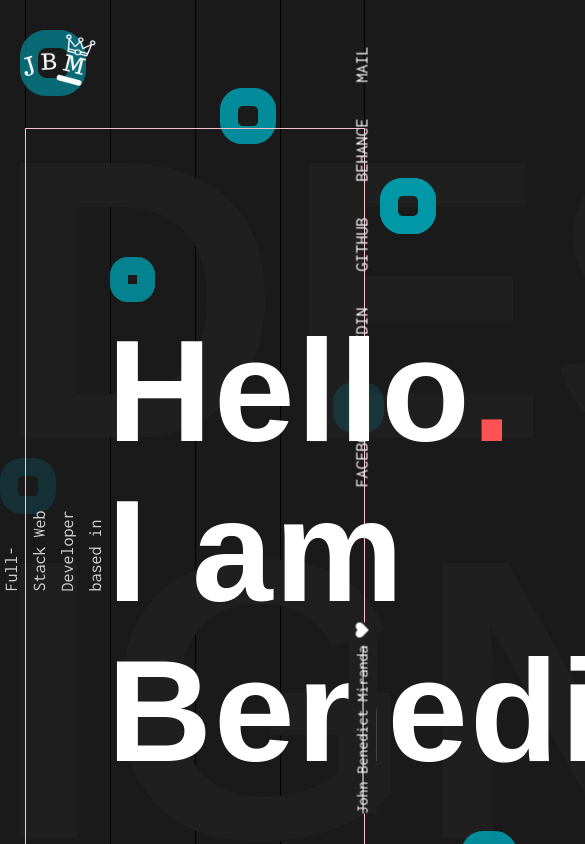
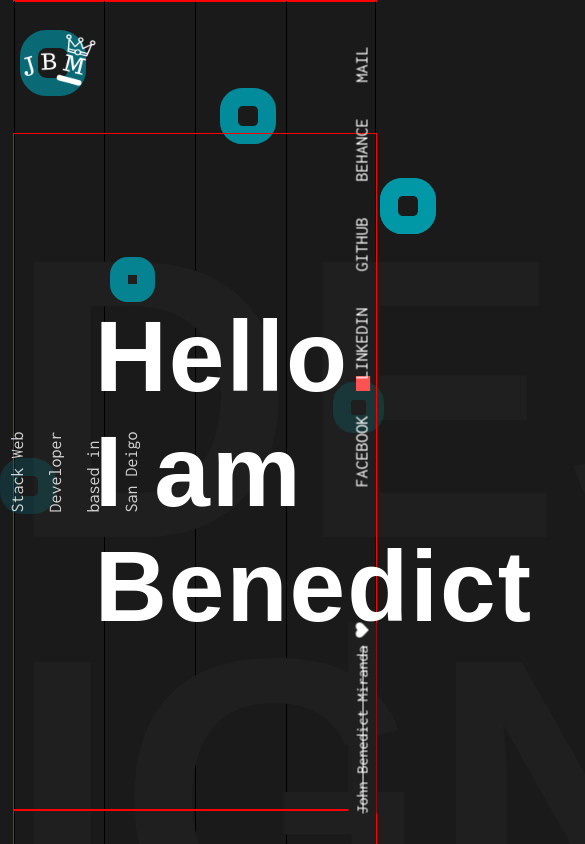
Before and after one commit to john2796/personal-portfolio, a React (Create React App) app: page / in a window 390 px wide. Shown: the top 844 px of the page, 585 px wide, since content can reach past the window. Built offline with nearby package versions, Linux system fonts and the light colour scheme; a web font is replaced by a local one.

Commit message:
added responsive for text

```diff
--- a/src/AppStyle.js
+++ b/src/AppStyle.js
@@ -27,41 +27,30 @@ export const AppStyle = styled.div`
     font-weight: 700;
     letter-spacing: 2px;
     z-index: 23;
-    @media (max-width: 1199px) {
-    }
     @media (max-width: 991px) {
       font-size: 145px;
       line-height: 160px;
     }
-    @media (max-width: 767px) {
-    }
     @media (max-width: 600px) {
-    }
-    @media (max-width: 480px) {
-    }
-    @media (max-width: 380px) {
+      font-size: 100px;
+      line-height: 115px;
     }
   }
 
-  h2 {
-    font-size: 100px;
-    line-height: 120px;
+  h2,
+  .footer-a {
+    font-size: 120px;
+    line-height: 150px;
     font-weight: 700;
     margin-bottom: 75px;
-    /* @media (max-width: 1199px) {
-    } */
+    @media (max-width: 1199px) {
+      font-size: 100px;
+      line-height: 120px;
+    }
     @media (max-width: 991px) {
       font-size: 80px;
       line-height: 100px;
     }
-    /* @media (max-width: 767px) {
-    }
-    @media (max-width: 600px) {
-    }
-    @media (max-width: 480px) {
-    }
-    @media (max-width: 380px) {
-    } */
   }
   h4 {
     font-size: 40px;
@@ -76,19 +65,6 @@ export const AppStyle = styled.div`
     font-size: 18px;
     line-height: 38px;
     color: rgba(255, 255, 255, 0.8);
-    /* @media (max-width: 1199px) {
-    } */
-    @media (max-width: 991px) {
-      line-height: 28px;
-    }
-    /* @media (max-width: 767px) {
-    }
-    @media (max-width: 600px) {
-    }
-    @media (max-width: 480px) {
-    }
-    @media (max-width: 380px) {
-    } */
   }
   ul {
     list-style: none;
@@ -106,10 +82,18 @@ export const AppStyle = styled.div`
   }
 
   h3 {
-    font-size: 100px;
-    line-height: 120px;
+    font-size: 120px;
+    line-height: 150px;
     font-weight: 700;
     margin-bottom: 75px;
+    @media (max-width: 1199px) {
+      font-size: 100px;
+      line-height: 120px;
+    }
+    @media (max-width: 991px) {
+      font-size: 80px;
+      line-height: 100px;
+    }
   }
   /*-------------------------------------------------*/
   /*              RANDOM_GLOBAL
@@ -121,12 +105,21 @@ export const AppStyle = styled.div`
   .colon {
     color: #ff5252;
   }
-
   /*-------------------------------------------------*/
   /*                CONTAINER
 /*-------------------------------------------------*/
   .container {
-    max-width: 87%;
+    max-width: 83%;
     margin: 0 auto;
+    @media (max-width: 1199px) {
+      max-width: 93%;
+      border: 1px solid red;
+    }
+    @media (max-width: 991px) {
+      max-width: 73%;
+    }
+    @media (max-width: 767px) {
+      max-width: 93%;
+    }
   }
 `;
--- a/src/components/about/AboutStyle.js
+++ b/src/components/about/AboutStyle.js
@@ -4,7 +4,7 @@ export const AboutStyle = styled.div`
   display: flex;
   justify-content: space-between;
   align-items: center;
-  padding-bottom: 350px;
+  padding: 300px 0;
   /* ABOUT left side content ---> */
   .about-content {
     width: 45%;
--- a/src/components/footer/Footer.js
+++ b/src/components/footer/Footer.js
@@ -1,13 +1,29 @@
 import React from 'react';
+import { FooterStyle } from './FooterStyle';
 
-const Footer = () => {
-  // Things todo :
-  // -[] add Awards ... will have to skip this for nOw
-  return (
-    <div>
-    <h2>footer here...</h2>
-  </div>
-  )
-}
-
+// Things todo :
+const Footer = () => (
+  <FooterStyle className="container">
+    <div className="big-text">
+      <h3>
+        Hire_
+        <br />
+        me
+      </h3>
+    </div>
+    <h2>
+      I'm always interested about cool stuff. Are you minding a project?
+      <span className="color">
+        <a
+          href="mailto:jbmiranda22796@gmail.com"
+          target="_blank"
+          rel="noopener noreferrer"
+          className="color footer-a"
+        >
+          Let's talk.
+        </a>
+      </span>
+    </h2>
+  </FooterStyle>
+);
 export default Footer;
--- /dev/null
+++ b/src/components/footer/FooterStyle.js
@@ -0,0 +1,34 @@
+import styled from 'styled-components';
+
+export const FooterStyle = styled.div`
+  padding: 150px 0 50px 0;
+  position: relative;
+  .big-text {
+    position: absolute;
+    left: 0px;
+    top: 50px;
+    color: #1f1f1f;
+    text-transform: uppercase;
+    z-index: -100;
+
+    h3 {
+      font-size: 400px;
+      line-height: 400px;
+      font-weight: 700;
+      margin-bottom: 75px;
+      color: #1f1f1f;
+      margin-left: -7px;
+    }
+  }
+  h2 {
+    .footer-a {
+      color: var(--red);
+      text-decoration: line-through;
+      font-family: inherit;
+      text-transform: initial;
+      &:hover {
+        text-decoration: inherit;
+      }
+    }
+  }
+`;
--- a/src/components/main-header/HeaderContainer.js
+++ b/src/components/main-header/HeaderContainer.js
@@ -11,15 +11,7 @@ const HeaderContainer = () => (
     <p className="logo">
       <img src={logo} alt="JBM" />
     </p>
-    <div className="container">
-      {/* =======> big text in the background */}
-      <div className="text-top">
-        <h3>
-          des_
-          <br />
-          ign
-        </h3>
-      </div>
+    <div className="container ">
       {/* ========> Title */}
       <Title />
       {/* ==============> BLUECIRCLE */}
--- a/src/components/main-header/HeaderContainerStyle.js
+++ b/src/components/main-header/HeaderContainerStyle.js
@@ -9,10 +9,22 @@ export const HeaderContainerStyle = styled.div`
     height: 80px;
     margin: 20px;
   }
+`;
+
+/*-------------------------------------------------*/
+/*                TITLE
+/*-------------------------------------------------*/
+
+export const TitleContainer = styled.div`
+  height: 80vh;
+  display: flex;
+  align-items: center;
+  justify-content: space-evenly;
+  /* big text ----> */
   .text-top {
     position: absolute;
     left: 0px;
-    top: 100px;
+    top: -100px;
     color: #1f1f1f;
     text-transform: uppercase;
     z-index: -100;
@@ -26,22 +38,13 @@ export const HeaderContainerStyle = styled.div`
       margin-left: -7px;
     }
   }
-`;
-
-/*-------------------------------------------------*/
-/*                TITLE
-/*-------------------------------------------------*/
-
-export const TitleContainer = styled.div`
-  border: 1px solid pink;
-  height: 100vh;
-  display: flex;
-  align-items: center;
+  /* title wrapp */
   .name-wrapper {
     display: flex;
     align-items: center;
     justify-content: space-between;
     height: auto;
+    position: relative;
     h1 {
       order: 2;
     }
--- a/src/components/main-header/Title.js
+++ b/src/components/main-header/Title.js
@@ -4,6 +4,14 @@ import { TitleContainer } from './HeaderContainerStyle';
 const Title = () => (
   <TitleContainer>
     <div className="name-wrapper">
+      {/* =======> big text in the background */}
+      <div className="text-top">
+        <h3>
+          des_
+          <br />
+          ign
+        </h3>
+      </div>
       <h1>
         Hello
         <span className="circle">.</span>
--- a/src/components/projects/ProjectContainer.js
+++ b/src/components/projects/ProjectContainer.js
@@ -31,7 +31,6 @@ const ProjectContainer = () => {
     -[] add responsive after finishing the whole page
     -[] change lorem ipsum text as well
      */}
-      <BlueCircles />
       <div className="project-flex">
         <BlueCircles />
         {/* left side ----> */}
--- a/src/components/projects/ProjectStyle.js
+++ b/src/components/projects/ProjectStyle.js
@@ -7,9 +7,9 @@ export const ProjectStyle = styled.section`
   .project-flex {
     display: flex;
     align-items: center;
-    justify-content: space-between;
+    justify-content: space-around;
     .bookImg {
-      max-width: 100%;
+      max-width: 500px;
       height: auto;
       display: block;
       box-shadow: 0 0 38px rgba(0, 0, 0, 0.3), 0 0 12px rgba(0, 0, 0, 0.22);
@@ -39,9 +39,10 @@ export const ProjectStyle = styled.section`
     position: relative;
     height: 100%;
     img {
+      min-width: 340px;
+      max-width: 340px;
       height: 310px;
       object-fit: cover;
-      /* opacity: 0.8;  only add it to white images*/
       display: block;
       transition: all 0.4s ease;
       box-shadow: 0 0 38px rgba(0, 0, 0, 0.8), 0 0 12px rgba(0, 0, 0, 0.8);
@@ -69,9 +70,6 @@ export const ProjectStyle = styled.section`
       text-align: center;
       font-family: 'FontAwesome';
       opacity: 0.5;
-      /* transform: rotate(90deg);
-      top: -200px;
-      right: -25px; */
     }
 
     a.link {
@@ -102,7 +100,7 @@ export const ProjectStyle = styled.section`
   .card-4 .card-title:after {
     transform: rotate(90deg);
     top: -200px;
-    right: -25px;
+    left: 98px;
   }
   .card-1 .card-title:after,
   .card-3 .card-title:after,
--- a/src/index.css
+++ b/src/index.css
@@ -7,8 +7,7 @@
 /* VARIABLES ======> */
 :root {
   --black: #1a1a1a;
-  --red: #FF5252;
-
+  --red: #ff5252;
 }
 
 /*-------------------------------------------------*/
```
Also changed, not shown: src/App.js (+3 -5 lines).
